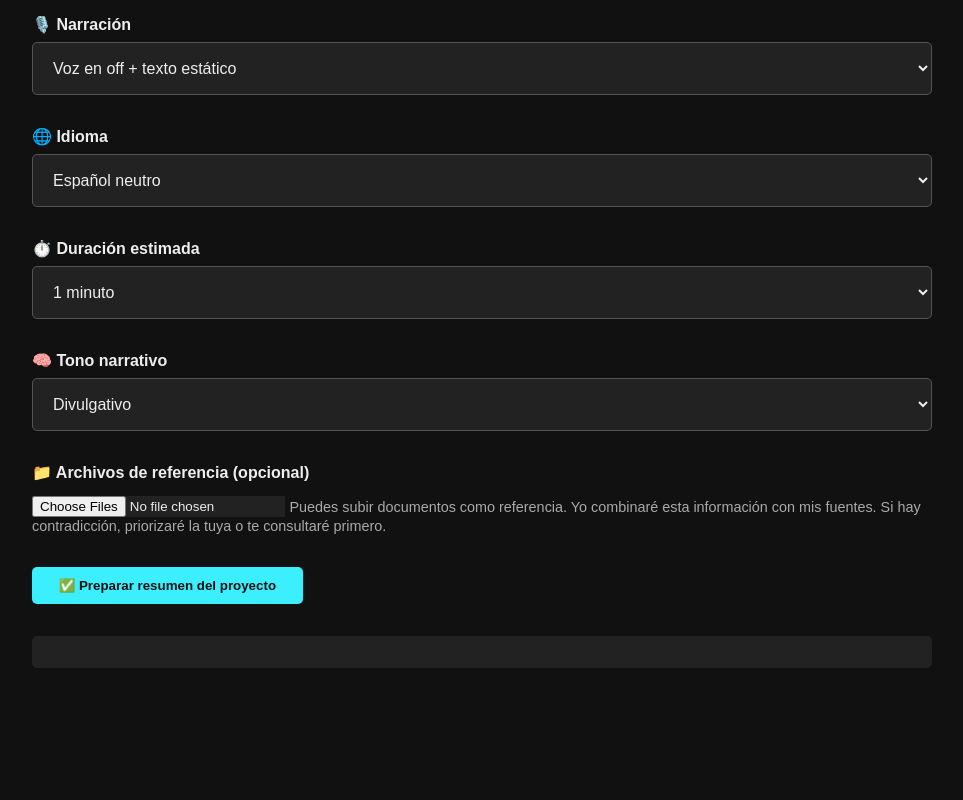
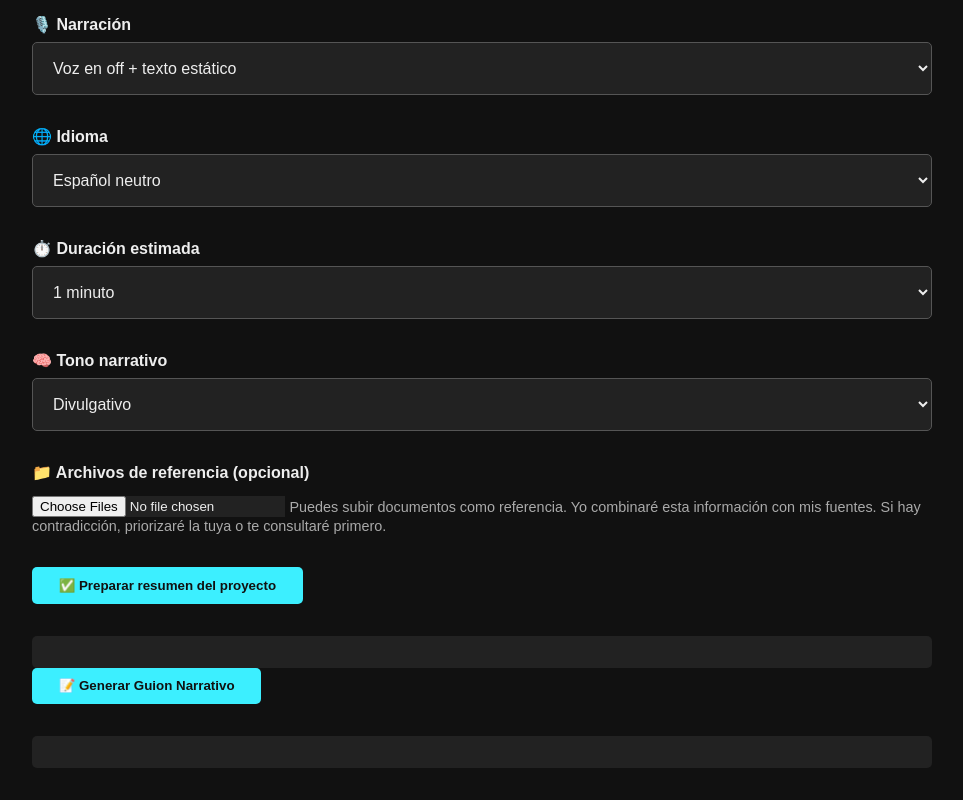
Before and after one commit to TanborFudgely/vidgen, a plain HTML site: page index.html in a window 1280 px wide. Shown: the part 313-1113 px from the top of the page, without its empty margins (158-1121 px from the left). Before the commit the page ends 1013 px from the top, so only its background shows below. Drawn offline with Linux system fonts and the light colour scheme.

Commit message:
Update index.html

```diff
--- a/index.html
+++ b/index.html
@@ -83,6 +83,15 @@
 
   <div id="resultado" class="output"></div>
 
+<div class="section">
+  <button onclick="generarGuion()">📝 Generar Guion Narrativo</button>
+</div>
+
+<div id="guionNarrativo" class="output"></div>
+
+
+
+
   <script src="script.js"></script>
 </body>
 </html>
```
